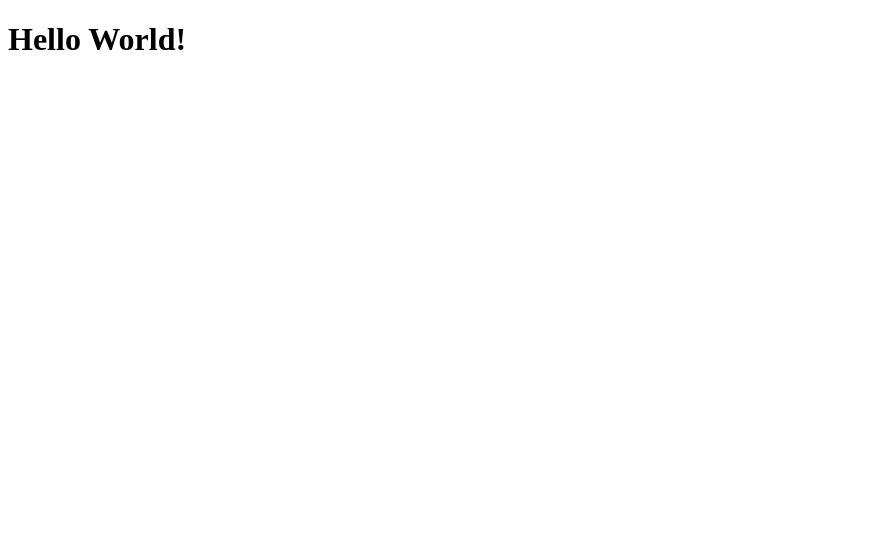
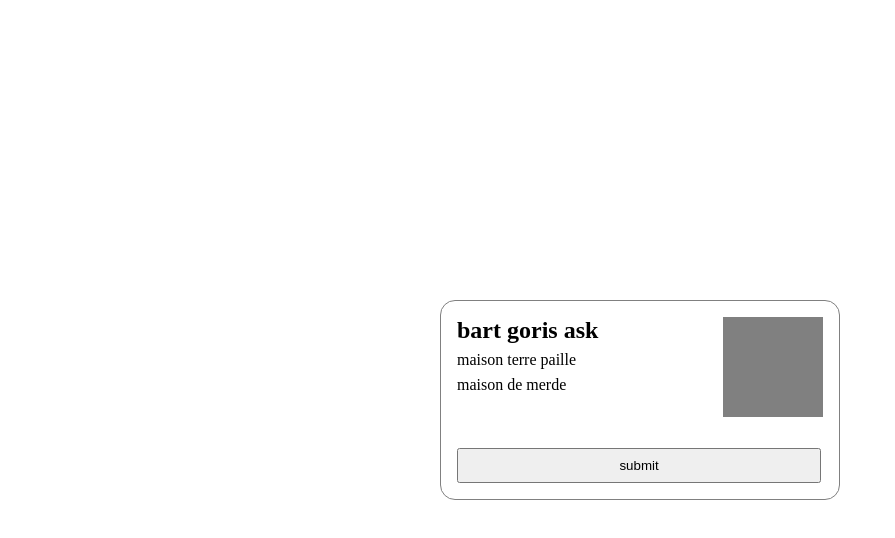
Before and after one commit to DOTG29/test-card, a website: page index.html in a window 1280 px wide. Shown: the whole page, without its empty margins (0-895 px from the left). Drawn offline with Linux system fonts and the light colour scheme.

Commit message:
test reusi

```diff
--- a/index.html
+++ b/index.html
@@ -4,12 +4,16 @@
     <meta charset="UTF-8">
     <link rel="icon" type="image/svg+xml" href="/vite.svg">
     <meta name="viewport" content="width=device-width, initial-scale=1.0">
-    <!-- link css here only when ccs is not imported in js yet -->
-    <!-- <link rel="stylesheet" href="/css/style.css"> -->
+    <link rel="stylesheet" href="style.css">
     <title>Hello</title>
   </head>
   <body>
-    <h1>Hello World!</h1>
-    <!-- <script src="./js/app.js" type="module"></script> -->
+    <div class="container">
+      <h2 class="name">bart goris ask</h2>
+      <p class="question_1">maison terre paille</p>
+      <p class="question_2">maison de merde </p>
+      <div class="img"></div>
+      <button class="envoyer">submit</button>
+    </div>
   </body>
 </html>
--- /dev/null
+++ b/style.css
@@ -0,0 +1,52 @@
+*{
+    padding: 0;
+    margin: 0;
+    box-sizing: border-box;
+}
+
+body {
+    display: flex;
+    justify-content: center;
+    align-items: center;
+    height: 100vh;
+}
+
+.container {
+    width: 400px;
+    height: 200px;
+    border: 1px solid gray;
+    border-radius: 15px;
+    padding: 1rem;
+    position: absolute;
+}
+
+.img {
+    width: 100px;
+    height: 100px;
+    background-color: gray;
+    position: absolute;
+    top: 1rem;
+    right: 1rem;
+}
+
+.name {
+    width: 80%;
+    margin-bottom: 7px;
+}
+
+.question_1 {
+    width: 80%;
+    margin-bottom: 7px;
+}
+
+.question_2 {
+    width: 80%;
+    margin-bottom: 7px;
+}
+
+.envoyer {
+    width: 91.5%;
+    position: absolute;
+    bottom: 1rem;
+    padding: 8px;
+}
```
